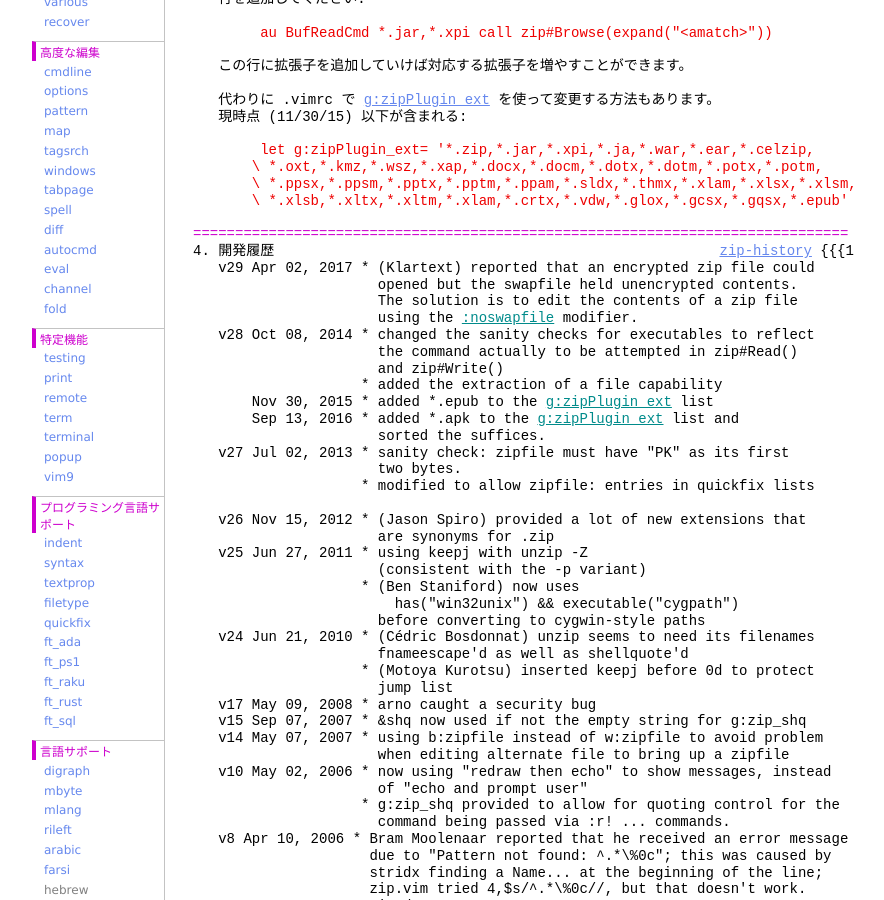
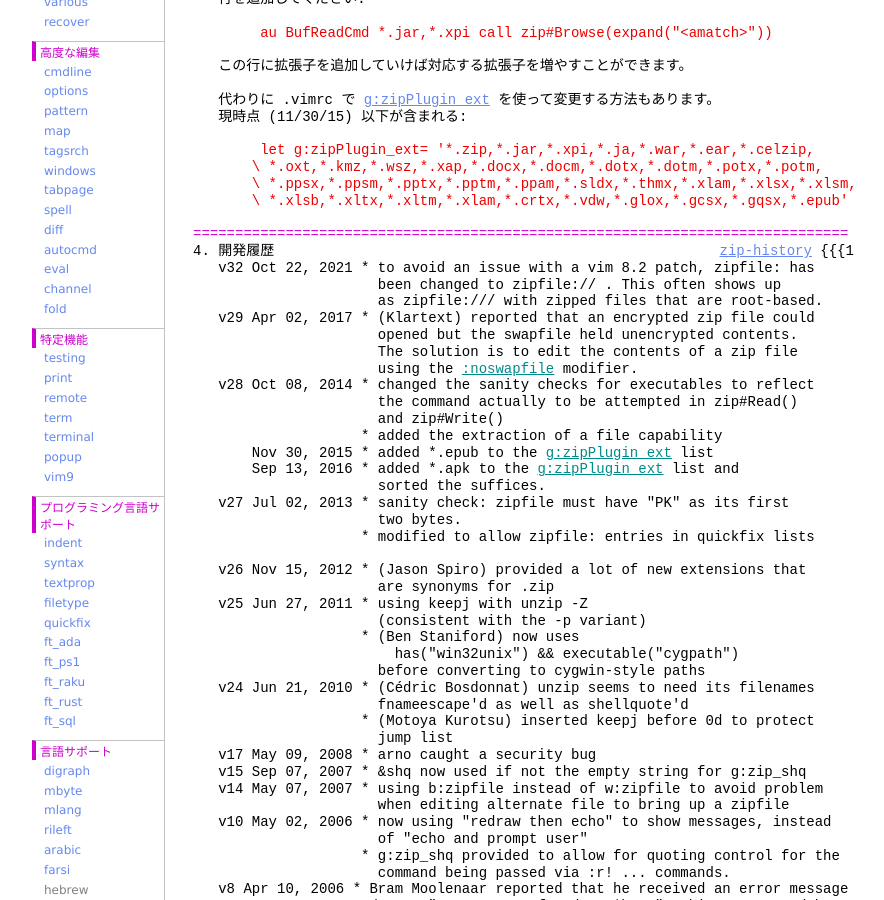
Before and after one commit to vim-jp/vimdoc-ja, a Jekyll site: the page built from pi_zip.html, in a window 1280 px wide and 900 px high, scrolled down 1619 px. Shown: the whole window, without its empty margins (208-1092 px from the left). Built offline with Jekyll 4.4.1, drawn with Linux system fonts in a browser that asks for light colours; nearby versions of some CDN libraries; comment, search, counter and statistics services are not loaded; some of the changed text lies outside the part shown.

Commit message:
Generated by GitHub workflow 1619466758
https://github.com/vim-jp/vimdoc-ja-working/actions/runs/1619466758

```diff
--- a/pi_zip.html
+++ b/pi_zip.html
@@ -3,7 +3,7 @@ layout: vimdoc
 helpname: 'pi_zip'
 ---
 <div id='vimCodeElement'>
-<a class="Constant" href="pi_zip.html" name="pi_zip.txt">pi_zip.txt</a>&nbsp;&nbsp;&nbsp;&nbsp;For&nbsp;<span class="Identifier">Vim バージョン 8.2.</span>&nbsp;&nbsp;Last change: 2020 Jan 07<br>
+<a class="Constant" href="pi_zip.html" name="pi_zip.txt">pi_zip.txt</a>&nbsp;&nbsp;&nbsp;&nbsp;For&nbsp;<span class="Identifier">Vim バージョン 8.2.</span>&nbsp;&nbsp;Last change: 2021 Nov 08<br>
 <br>
 &nbsp;&nbsp;&nbsp;&nbsp;&nbsp;&nbsp;&nbsp;&nbsp;&nbsp;&nbsp;&nbsp;&nbsp;&nbsp;&nbsp;&nbsp;&nbsp;&nbsp;&nbsp;&nbsp;&nbsp;&nbsp;&nbsp;&nbsp;&nbsp;&nbsp;&nbsp;&nbsp;&nbsp;&nbsp;&nbsp;&nbsp;&nbsp;+====================+<br>
 &nbsp;&nbsp;&nbsp;&nbsp;&nbsp;&nbsp;&nbsp;&nbsp;&nbsp;&nbsp;&nbsp;&nbsp;&nbsp;&nbsp;&nbsp;&nbsp;&nbsp;&nbsp;&nbsp;&nbsp;&nbsp;&nbsp;&nbsp;&nbsp;&nbsp;&nbsp;&nbsp;&nbsp;&nbsp;&nbsp;&nbsp;&nbsp;| Zip File Interface |<br>
@@ -102,6 +102,9 @@ Copyright: Copyright (C) 2005-2015 Charles E Campbell&nbsp;&nbsp;&nbsp;&nbsp;<a
 <br>
 <span class="PreProc">==============================================================================</span><br>
 4. 開発履歴&nbsp;&nbsp;&nbsp;&nbsp;&nbsp;&nbsp;&nbsp;&nbsp;&nbsp;&nbsp;&nbsp;&nbsp;&nbsp;&nbsp;&nbsp;&nbsp;&nbsp;&nbsp;&nbsp;&nbsp;&nbsp;&nbsp;&nbsp;&nbsp;&nbsp;&nbsp;&nbsp;&nbsp;&nbsp;&nbsp;&nbsp;&nbsp;&nbsp;&nbsp;&nbsp;&nbsp;&nbsp;&nbsp;&nbsp;&nbsp;&nbsp;&nbsp;&nbsp;&nbsp;&nbsp;&nbsp;&nbsp;&nbsp;&nbsp;&nbsp;&nbsp;&nbsp;&nbsp;<a class="Constant" href="pi_zip.html#zip-history" name="zip-history">zip-history</a>&nbsp;{{ "{{{" }}1<br>
+&nbsp;&nbsp; v32 Oct 22, 2021 * to avoid an issue with a vim 8.2 patch, zipfile: has<br>
+&nbsp;&nbsp;&nbsp;&nbsp;&nbsp;&nbsp;&nbsp;&nbsp;&nbsp;&nbsp;&nbsp;&nbsp;&nbsp;&nbsp;&nbsp;&nbsp;&nbsp;&nbsp;&nbsp;&nbsp;&nbsp;&nbsp;been changed to zipfile:// . This often shows up<br>
+&nbsp;&nbsp;&nbsp;&nbsp;&nbsp;&nbsp;&nbsp;&nbsp;&nbsp;&nbsp;&nbsp;&nbsp;&nbsp;&nbsp;&nbsp;&nbsp;&nbsp;&nbsp;&nbsp;&nbsp;&nbsp;&nbsp;as zipfile:/// with zipped files that are root-based.<br>
 &nbsp;&nbsp; v29 Apr 02, 2017 * (Klartext) reported that an encrypted zip file could<br>
 &nbsp;&nbsp;&nbsp;&nbsp;&nbsp;&nbsp;&nbsp;&nbsp;&nbsp;&nbsp;&nbsp;&nbsp;&nbsp;&nbsp;&nbsp;&nbsp;&nbsp;&nbsp;&nbsp;&nbsp;&nbsp;&nbsp;opened but the swapfile held unencrypted contents.<br>
 &nbsp;&nbsp;&nbsp;&nbsp;&nbsp;&nbsp;&nbsp;&nbsp;&nbsp;&nbsp;&nbsp;&nbsp;&nbsp;&nbsp;&nbsp;&nbsp;&nbsp;&nbsp;&nbsp;&nbsp;&nbsp;&nbsp;The solution is to edit the contents of a zip file<br>
--- a/tips.html
+++ b/tips.html
@@ -3,7 +3,7 @@ layout: vimdoc
 helpname: 'tips'
 ---
 <div id='vimCodeElement'>
-<a class="Constant" href="tips.html" name="tips.txt">tips.txt</a>&nbsp;&nbsp;&nbsp;&nbsp;&nbsp;&nbsp;For&nbsp;<span class="Identifier">Vim バージョン 8.2.</span>&nbsp;&nbsp;Last change: 2020 Dec 29<br>
+<a class="Constant" href="tips.html" name="tips.txt">tips.txt</a>&nbsp;&nbsp;&nbsp;&nbsp;&nbsp;&nbsp;For&nbsp;<span class="Identifier">Vim バージョン 8.2.</span>&nbsp;&nbsp;Last change: 2021 Nov 06<br>
 <br>
 <br>
 &nbsp;&nbsp;&nbsp;&nbsp;&nbsp;&nbsp;&nbsp;&nbsp;&nbsp;&nbsp;&nbsp;&nbsp;&nbsp;&nbsp;&nbsp;&nbsp;&nbsp;&nbsp;<span class="Identifier">VIMリファレンスマニュアル&nbsp;&nbsp;&nbsp;&nbsp;&nbsp;&nbsp; by Bram Moolenaar</span><br>
@@ -541,7 +541,7 @@ Unix でのワイルドカード展開が行われた場合もそうです。い
 <br>
 <div class="helpExample">&nbsp;&nbsp;&nbsp;&nbsp;&nbsp;&nbsp;&nbsp;&nbsp;autocmd CursorMoved,CursorMovedI * call s:Highlight_Matching_Paren()<br>
 &nbsp;&nbsp;&nbsp;&nbsp;&nbsp;&nbsp;&nbsp;&nbsp;autocmd InsertEnter * match none</div>
-&nbsp;&nbsp;<br>
+<br>
 <br>
 <span class="PreProc">==============================================================================</span><br>
 カレントウィンドウでヘルプを開く&nbsp;&nbsp;&nbsp;&nbsp;&nbsp;&nbsp;&nbsp;&nbsp;&nbsp;&nbsp;&nbsp;&nbsp;&nbsp;&nbsp;&nbsp;&nbsp;&nbsp;&nbsp;&nbsp;&nbsp;&nbsp;&nbsp;&nbsp;&nbsp;&nbsp;&nbsp;&nbsp;&nbsp;&nbsp;&nbsp;&nbsp;&nbsp;<a class="Constant" href="tips.html#help-curwin" name="help-curwin">help-curwin</a><br>
```
Also changed, not shown: other parts of tips.html (+1 -0 lines).
